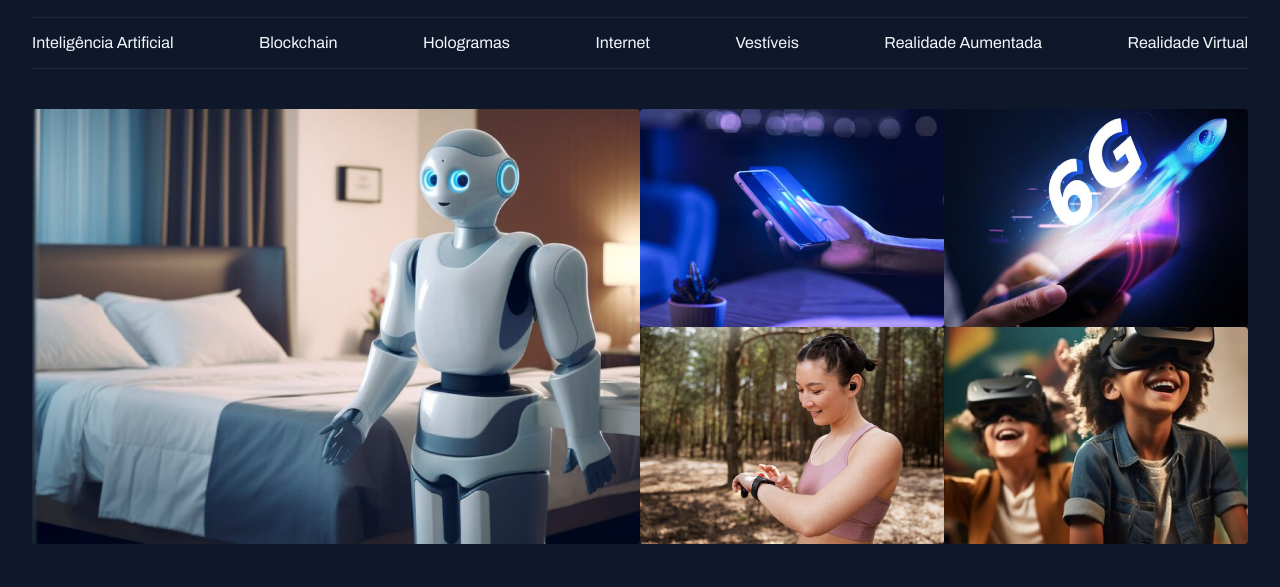
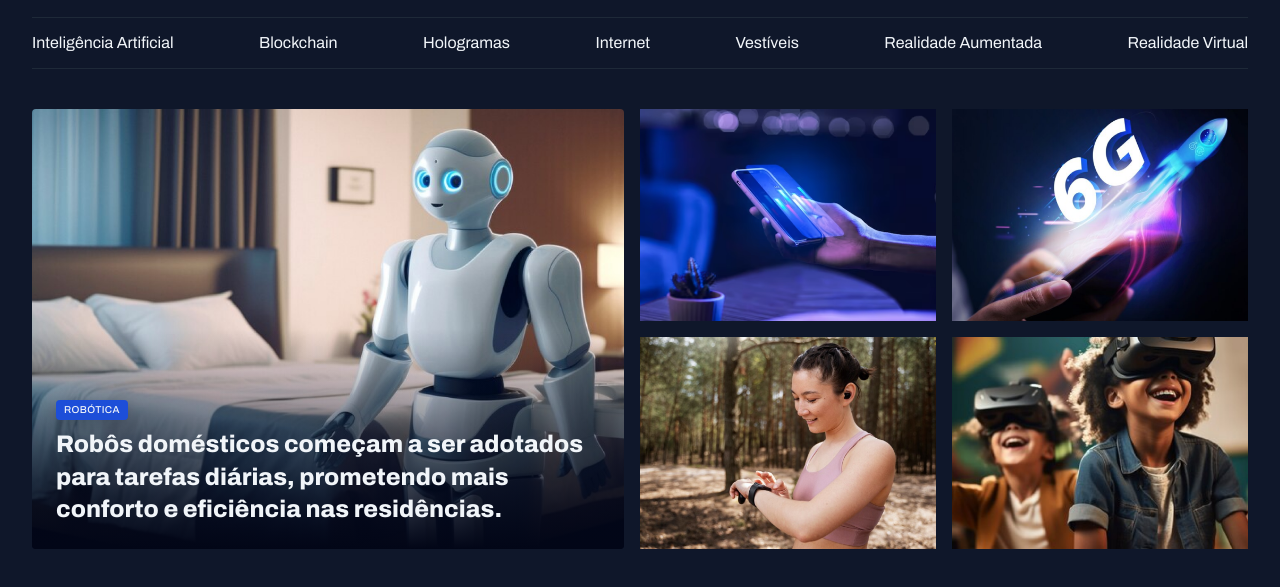
Before and after one commit to Julio-Cesar-Castro/Challenger---NoticePortal, a plain HTML site: page index.html in a window 1280 px wide. Shown: the part 55-642 px from the top of the page. Drawn offline with Linux system fonts and the light colour scheme; a web font is replaced by a local one.

Commit message:
Adjusting content inside the card

```diff
--- a/index.html
+++ b/index.html
@@ -39,12 +39,17 @@
   </header>
 
   <main class="grid container">
-    <section id="featured" class="grid grid-flow-col">
-      <div>
+    <section id="featured" class="grid grid-flow-col gap-16">
+      <figure class="card">
         <img src="./assets/images/Image 01.png" alt="">
-      </div>
 
-      <div class="grid grid-cols-2">
+        <figcaption>
+          <span class="content-tag">robótica</span>
+          <h2 class="text-2xl">Robôs domésticos começam a ser adotados para tarefas diárias, prometendo mais conforto e eficiência nas residências.</h2>
+        </figcaption>
+      </figure>
+
+      <div class="grid grid-cols-2 gap-16">
         <div>
           <img src="assets/images/Image 02.png" alt="">
         </div>
--- a/styles/global.css
+++ b/styles/global.css
@@ -53,3 +53,15 @@ img {
 main {
   margin-top: 40px
 }
+
+.content-tag {
+  display: inline-block;
+  background-color: var(--grand-color-dark);
+  padding: 4px 8px;
+  border-radius: 4px;
+  font: 500 10px/1.2 var(--font-family);
+  text-transform: uppercase;
+  letter-spacing: 0.04em;
+  color: var(--text-color-primary);
+  box-shadow: 0px 4px 16px rgba(2, 6, 23,0.251);
+}
--- a/styles/section.css
+++ b/styles/section.css
@@ -2,17 +2,30 @@
   img {
     height: 100%;
     object-fit: cover;
-    border-radius: 4px;
   }
 
   .card {
     position: relative;
+    overflow: hidden;
+    border-radius: 4px;
 
     &::before {
       content: "";
       position: absolute;
       inset: 0;
-      background-color: white;
+      top: 50%;
+      background: linear-gradient(180deg, transparent 0%, #020617 100%);
     }
+
+    figcaption {
+      position: absolute;
+      bottom: 0;
+      padding: 24px;
+
+      h2{
+        margin-top: 8px;
+      }
+    }
+
   }
 }
--- a/styles/utility.css
+++ b/styles/utility.css
@@ -15,3 +15,19 @@
 .gap-16{
   gap: 16px
 }
+
+.text-2xl{
+  font: var(--h1);
+}
+
+.text-xl{
+  font: var(--h2);
+}
+
+.text-lg{
+  font: var(--h3);
+}
+
+.text-sm{
+  font: var(--text-sm);
+}
```
